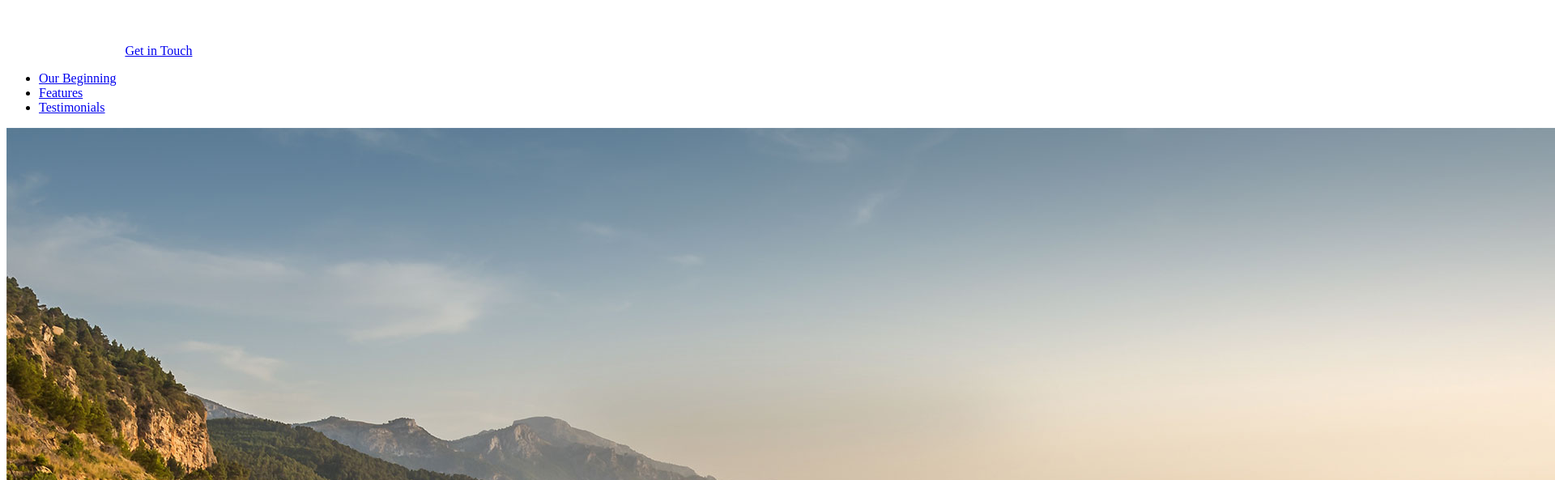
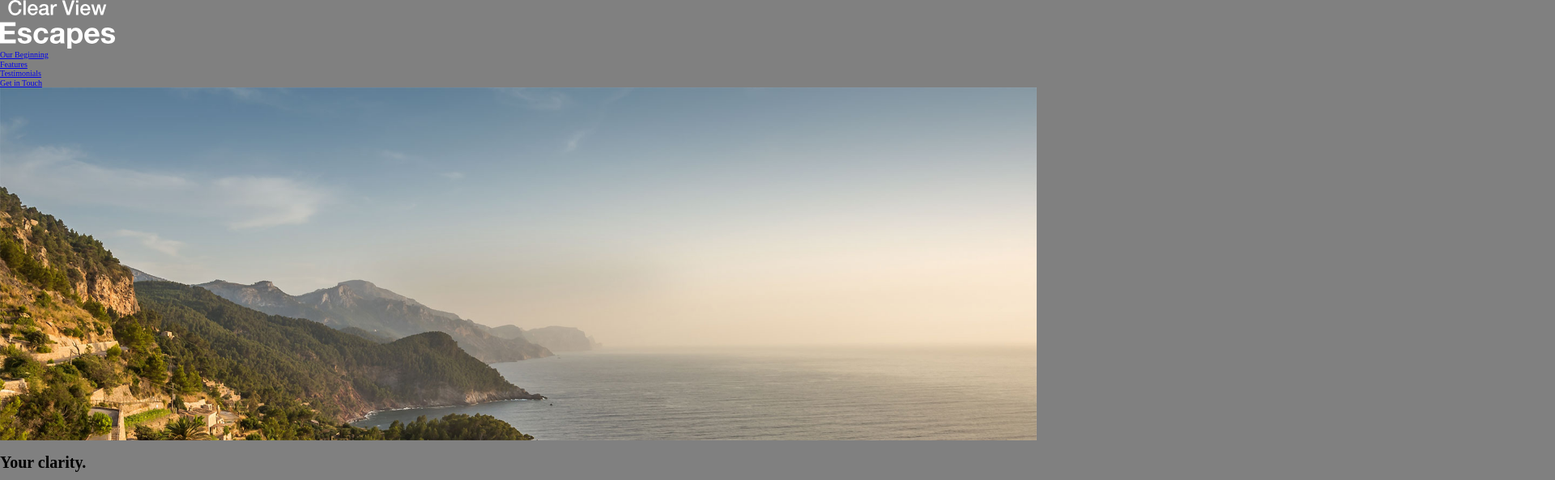
Before and after one commit to talhaimran777/Travel-Agency-Website, a website: page app/index.html in a window 1280 px wide. Shown: the top 593 px of the page at 81% size, 1920 px wide, since content can reach past the window. Drawn offline with Linux system fonts and the light colour scheme.

Commit message:
Everything working fine now starting to work on the header section and hero section

```diff
--- a/app/assets/styles/css/main.css
+++ b/app/assets/styles/css/main.css
@@ -362,3 +362,8 @@ body{
     color: black;
     background: grey;
 }
+
+img{
+    max-width: 100%;
+    height: auto;
+}
--- a/app/assets/styles/postcss/main.css
+++ b/app/assets/styles/postcss/main.css
@@ -1,2 +1,3 @@
 @import 'normalize.css';
 @import './modules/global_css/_global';
+@import './modules/Header/_header';
--- a/app/assets/styles/postcss/modules/global_css/_global.css
+++ b/app/assets/styles/postcss/modules/global_css/_global.css
@@ -10,3 +10,8 @@ body{
     color: black;
     background: grey;
 }
+
+img{
+    max-width: 100%;
+    height: auto;
+}
--- a/app/index.html
+++ b/app/index.html
@@ -1,23 +1,34 @@
 <!DOCTYPE html>
 <html>
+
 <head>
   <meta name="viewport" content="width=device-width, initial-scale=1" />
   <link href='https://fonts.googleapis.com/css?family=Roboto:400,100,300,500,700' rel='stylesheet' type='text/css'>
+
+  <!-- My Css File -->
+  <link rel="stylesheet" href="./assets/styles/css/main.css">
+
+
   <title>Clear View Escapes</title>
   <meta name="keywords" content="Travel planning, travel bundles, travel escapes">
-  <meta name="description" content="Your clarity. One trip away. We create soul restoring journeys that inspire you to be you.">
+  <meta name="description"
+    content="Your clarity. One trip away. We create soul restoring journeys that inspire you to be you.">
 </head>
+
 <body>
-  <header>
-    <img src="assets/images/icons/clear-view-escapes.svg">
-    <a href="#">Get in Touch</a>
-    <nav>
-      <ul>
-        <li><a href="#our-beginning">Our Beginning</a></li>
-        <li><a href="#features">Features</a></li>
-        <li><a href="#testimonials">Testimonials</a></li>
+  <header class = "heroSection">
+    <div class="heroSection__img">
+      <img src="assets/images/icons/clear-view-escapes.svg">
+    </div>
+    <nav class = "heroSection__nav">
+      <ul class = "heroSection__nav__list">
+        <li class = "heroSection__nav__list__item"><a href="#our-beginning">Our Beginning</a></li>
+        <li class = "heroSection__nav__list__item"><a href="#features">Features</a></li>
+        <li class = "heroSection__nav__list__item"><a href="#testimonials">Testimonials</a></li>
       </ul>
     </nav>
+    <a class = "heroSection__btn" href="#">Get in Touch</a>
+
   </header>
 
   <div class="large-hero">
@@ -34,9 +45,18 @@
     <img src="assets/images/first-trip.jpg" alt="Couple walking down a street.">
     <img src="assets/images/our-start.jpg" alt="Our founder, Jane Doe">
     <h2>Here&rsquo;s how we got started&hellip;</h2>
-    <p>Lorem ipsum dolor sit amet, consectetur adipisicing elit, sed do eiusmod tempor incididunt ut labore et dolore magna aliqua. Ut enim ad minim veniam, <a href="#">quis nostrud exercitation</a> ullamco laboris nisi ut aliquip ex ea commodo consequat. Duis aute irure dolor in reprehenderit in voluptate velit esse cillum dolore eu fugiat nulla pariatur. Excepteur sint occaecat cupidatat non proident, sunt in culpa qui officia deserunt mollit anim id est laborum.</p>
-    <p>Duis aute irure dolor in <strong>reprehenderit in</strong> voluptate velit esse cillum dolore eu fugiat nulla pariatur. Excepteur sint occaecat cupidatat non proident, sunt in culpa qui officia deserunt mollit anim id est laborum. Lorem ipsum dolor sit amet, consectetur adipisicing elit, sed do eiusmod tempor incididunt ut labore et dolore magna aliqua.</p>
-    <p>Duis aute irure dolor in reprehenderit in voluptate velit esse cillum dolore eu fugiat nulla pariatur. Excepteur sint occaecat cupidatat non proident, sunt in culpa qui officia deserunt mollit anim id est laborum velit esse cillum <strong>dolore eu fugiat.</strong></p>
+    <p>Lorem ipsum dolor sit amet, consectetur adipisicing elit, sed do eiusmod tempor incididunt ut labore et dolore
+      magna aliqua. Ut enim ad minim veniam, <a href="#">quis nostrud exercitation</a> ullamco laboris nisi ut aliquip
+      ex ea commodo consequat. Duis aute irure dolor in reprehenderit in voluptate velit esse cillum dolore eu fugiat
+      nulla pariatur. Excepteur sint occaecat cupidatat non proident, sunt in culpa qui officia deserunt mollit anim id
+      est laborum.</p>
+    <p>Duis aute irure dolor in <strong>reprehenderit in</strong> voluptate velit esse cillum dolore eu fugiat nulla
+      pariatur. Excepteur sint occaecat cupidatat non proident, sunt in culpa qui officia deserunt mollit anim id est
+      laborum. Lorem ipsum dolor sit amet, consectetur adipisicing elit, sed do eiusmod tempor incididunt ut labore et
+      dolore magna aliqua.</p>
+    <p>Duis aute irure dolor in reprehenderit in voluptate velit esse cillum dolore eu fugiat nulla pariatur. Excepteur
+      sint occaecat cupidatat non proident, sunt in culpa qui officia deserunt mollit anim id est laborum velit esse
+      cillum <strong>dolore eu fugiat.</strong></p>
   </div>
 
   <div id="features">
@@ -45,19 +65,23 @@
 
     <img src="assets/images/icons/rain.svg">
     <h3>We&rsquo;ll Watch the Weather</h3>
-    <p>Download our app and we&rsquo;ll send you a notice if it&rsquo;s about to rain in the next 20 minutes around your current location. A good rain can be refreshing, but sometimes you just want to stay dry.</p>
+    <p>Download our app and we&rsquo;ll send you a notice if it&rsquo;s about to rain in the next 20 minutes around your
+      current location. A good rain can be refreshing, but sometimes you just want to stay dry.</p>
 
     <img src="assets/images/icons/globe.svg">
     <h3>Global Guides</h3>
-    <p>We&rsquo;ve scoured the entire planet for the best retreats and beautiful vistas. If there&rsquo;s a corner of the world you want to escape to we know the most scenic and inspiring locations.</p>
+    <p>We&rsquo;ve scoured the entire planet for the best retreats and beautiful vistas. If there&rsquo;s a corner of
+      the world you want to escape to we know the most scenic and inspiring locations.</p>
 
     <img src="assets/images/icons/wifi.svg">
     <h3>Wi-Fi Waypoints</h3>
-    <p>We only send you on trips to places we can personally vouch for as being amazing. Which means we&rsquo;ve mapped out where local wi-fi spots are and marked them in our app&rsquo;s map view.</p>
+    <p>We only send you on trips to places we can personally vouch for as being amazing. Which means we&rsquo;ve mapped
+      out where local wi-fi spots are and marked them in our app&rsquo;s map view.</p>
 
     <img src="assets/images/icons/fire.svg">
     <h3>Survival Kit</h3>
-    <p>Everytime you book an escape with us we send you a survival kit with the finest materials. The kit will allow you to setup a tent, start a fire, scratch your own back and lower your taxes.</p>
+    <p>Everytime you book an escape with us we send you a survival kit with the finest materials. The kit will allow you
+      to setup a tent, start a fire, scratch your own back and lower your taxes.</p>
   </div>
 
   <div id="testimonials">
@@ -67,17 +91,24 @@
     <img src="assets/images/testimonial-jane.jpg">
     <h3>Jane Doe</h3>
     <h3>9 Time Escaper</h3>
-    <p>&ldquo;Duis aute irure dolor in reprehenderit in voluptate velit esse cillum dolore eu fugiat nulla pariatur. Excepteur sint occaecat cupidatat non proident, sunt in culpa qui officia deserunt mollit anim id est laborum. Lorem ipsum dolor sit amet, consectetur adipisicing elit, sed do eiusmod tempor incididunt ut labore et dolore magna aliqua.&rdquo;</p>
+    <p>&ldquo;Duis aute irure dolor in reprehenderit in voluptate velit esse cillum dolore eu fugiat nulla pariatur.
+      Excepteur sint occaecat cupidatat non proident, sunt in culpa qui officia deserunt mollit anim id est laborum.
+      Lorem ipsum dolor sit amet, consectetur adipisicing elit, sed do eiusmod tempor incididunt ut labore et dolore
+      magna aliqua.&rdquo;</p>
 
     <img src="assets/images/testimonial-john.jpg">
     <h3>John Smith</h3>
     <h3>4 Time Escaper</h3>
-    <p>&ldquo;Duis aute irure dolor in reprehenderit in voluptate velit esse cillum dolore eu fugiat nulla pariatur. Excepteur sint occaecat cupidatat non proident, sunt in culpa qui officia deserunt mollit anim id est laborum. Lorem ipsum dolor sit amet, consectetur.&rdquo;</p>
+    <p>&ldquo;Duis aute irure dolor in reprehenderit in voluptate velit esse cillum dolore eu fugiat nulla pariatur.
+      Excepteur sint occaecat cupidatat non proident, sunt in culpa qui officia deserunt mollit anim id est laborum.
+      Lorem ipsum dolor sit amet, consectetur.&rdquo;</p>
 
     <img src="assets/images/testimonial-cat.jpg">
     <h3>Cat McKitty</h3>
     <h3>6 Time Escaper</h3>
-    <p>&ldquo;Duis aute irure dolor in reprehenderit in voluptate velit esse cillum dolore eu fugiat nulla pariatur. Excepteur sint occaecat cupidatat non proident, sunt in culpa qui officia deserunt mollit anim id est laborum. Lorem ipsum dolor sit amet, consectetur adipisicing elit, sed do eiusmod tempor incididunt ut.&rdquo;</p>
+    <p>&ldquo;Duis aute irure dolor in reprehenderit in voluptate velit esse cillum dolore eu fugiat nulla pariatur.
+      Excepteur sint occaecat cupidatat non proident, sunt in culpa qui officia deserunt mollit anim id est laborum.
+      Lorem ipsum dolor sit amet, consectetur adipisicing elit, sed do eiusmod tempor incididunt ut.&rdquo;</p>
   </div>
 
   <footer>
@@ -102,4 +133,5 @@
   </div>
   This is the end of the "modal" reference HTML -->
 </body>
+
 </html>
```
Also changed, not shown: app/assets/styles/postcss/modules/Header/_header.css (added).
